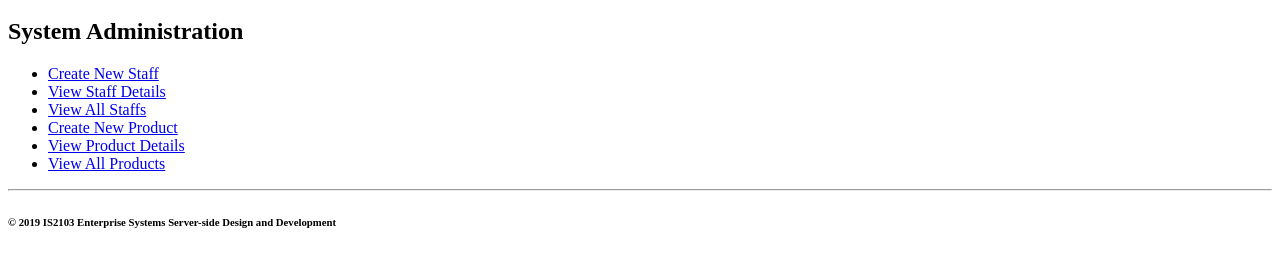
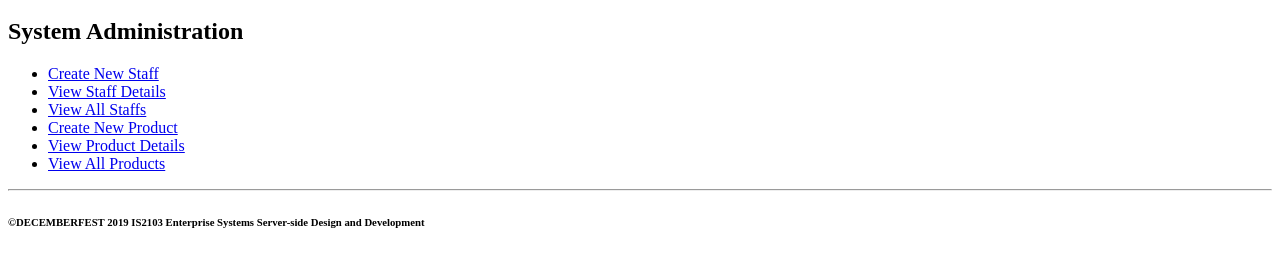
Before and after one commit to keithhjc/PointOfSaleSystemWeb, a plain HTML site: page index.html in a window 1280 px wide. Shown: the part 48-314 px from the top of the page. Drawn offline with Linux system fonts and the light colour scheme.

Commit message:
modified index.html copyright

```diff
--- a/index.html
+++ b/index.html
@@ -17,7 +17,7 @@
 		</ul>
 		<p>
 			<hr/>
-			<h6>&copy; 2019 IS2103 Enterprise Systems Server-side Design and Development</h6>
+			<h6>&copy;DECEMBERFEST 2019 IS2103 Enterprise Systems Server-side Design and Development</h6>
 		</p>
 	</body>
 </html>
```
